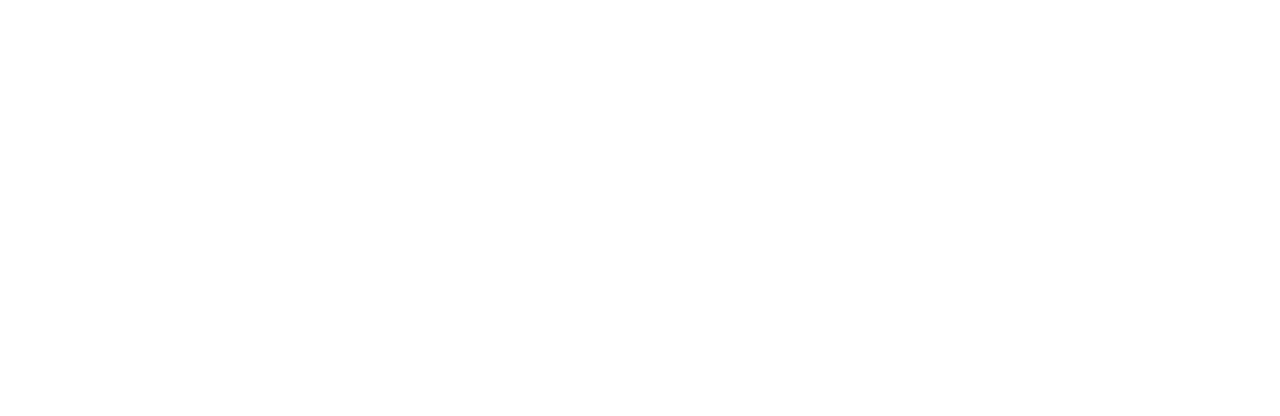
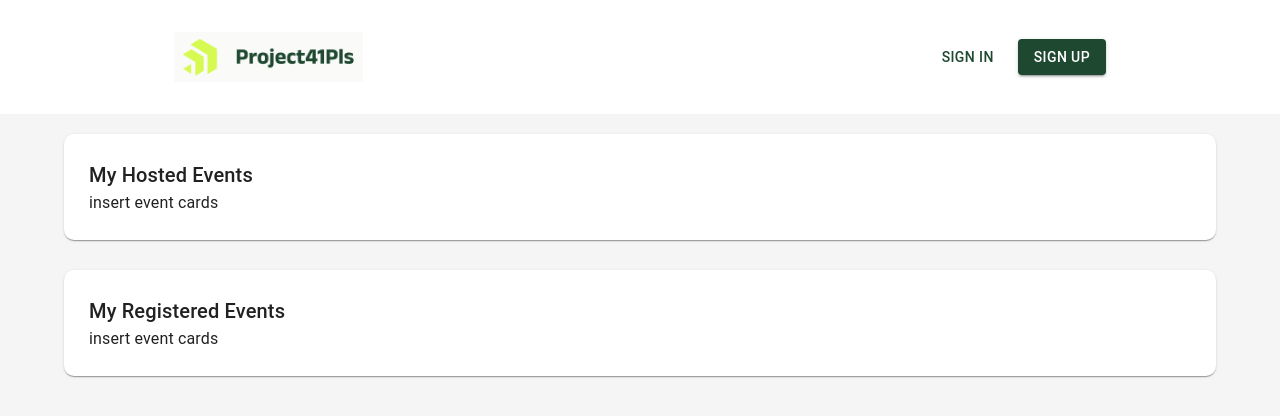
Before and after one commit to EtanC/event-management-website, a React (Vite) app in the folder frontend/: page /my-events in a window 1280 px wide. Before the commit this address had no page. Shown: the top 416 px of the page. Built offline with nearby package versions, Linux system fonts and the light colour scheme.

Commit message:
created new event button & my events page. my events page is bare-bones

```diff
--- a/frontend/package.json
+++ b/frontend/package.json
@@ -15,7 +15,7 @@
     "@mui/icons-material": "^5.15.20",
     "@mui/material": "^5.15.20",
     "@mui/styled-engine-sc": "^6.0.0-alpha.18",
-    "@mui/x-date-pickers": "^7.7.0",
+    "@mui/x-date-pickers": "^7.8.0",
     "axios": "^1.7.2",
     "dayjs": "^1.11.11",
     "dompurify": "^3.1.5",
@@ -33,7 +33,7 @@
     "eslint-plugin-react": "^7.34.1",
     "eslint-plugin-react-hooks": "^4.6.0",
     "eslint-plugin-react-refresh": "^0.4.6",
-    "vite": "^5.2.0",
-    "jwt-decode": "^4.0.0"
+    "jwt-decode": "^4.0.0",
+    "vite": "^5.2.0"
   }
 }
--- a/frontend/src/App.jsx
+++ b/frontend/src/App.jsx
@@ -8,6 +8,7 @@
 import ProfilePage from "./pages/ProfilePage";
 import RegisterPage from "./pages/RegisterPage";
 import LoginPage from "./pages/LoginPage"
+import MyEventsPage from "./pages/MyEventsPage";
 
 const App = () => {
 
@@ -24,6 +25,7 @@
         <Route path="/register" element={<RegisterPage />} />
         <Route path="/login" element={<LoginPage />} />
         <Route path="/event/:id" element={<EventDetailPage />} />
+        <Route path="/my-events" element={<MyEventsPage />} />
       </Routes>
     </Router>
   );
--- a/frontend/src/components/EventDetail.jsx
+++ b/frontend/src/components/EventDetail.jsx
@@ -9,7 +9,7 @@
         <Box className="date-time-box" sx={{ position: 'absolute', top: '30%', left: '70%', transform: 'translate(-20%, -0%)', zIndex: 2 }}>
             <Card sx={{ padding: '20px', width: '100%' }}>
                 <CardContent>
-            <Typography variant="h6" component="h2" gutterBottom>
+                    <Typography variant="h6" component="h2">
                         Date & time
                     </Typography>
                     <Box display="flex" alignItems="center">
--- /dev/null
+++ b/frontend/src/components/FloatingButton.jsx
@@ -0,0 +1,32 @@
+// FloatingButton.js
+import React from 'react';
+import styled from 'styled-components';
+
+const Button = styled.button`
+    position: fixed;
+    bottom: 50px;
+    right: 50px;
+    width: 80px;
+    height: 80px;
+    border-radius: 50%;
+    background-color: #1E4830;
+    color: white;
+    border: none;
+    display: flex;
+    align-items: center;
+    justify-content: center;
+    font-size: 40px;
+    cursor: pointer;
+    box-shadow: 0 4px 8px rgba(0, 0, 0, 0.2);
+    z-index: 1000;
+
+    &:hover {
+        background-color: #004831;
+    }
+`;
+
+const FloatingButton = ({ onClick }) => {
+    return <Button onClick={onClick}>+</Button>;
+};
+
+export default FloatingButton;
--- a/frontend/src/components/Navbar.jsx
+++ b/frontend/src/components/Navbar.jsx
@@ -44,6 +44,10 @@
         navigate('/profile');
     };
 
+    const handleMyEvents = () => {
+        navigate('/my-events');
+    }
+
     return (
         <Box sx={{ flexGrow: 1 }}>
             <AppBar position="static" sx={{ padding: "25px 150px 25px", backgroundColor: 'white' }}>
@@ -88,7 +92,7 @@
                                 sx={{ mt: 1.5 }}
                             >
                                 <MenuItem onClick={handleProfile}>Profile</MenuItem>
-                                <MenuItem onClick={handleClose}>My Events</MenuItem>
+                                <MenuItem onClick={handleMyEvents}>My Events</MenuItem>
                                 <MenuItem onClick={() => handleLogout(navigate, setAuth)}>Log Out</MenuItem>
                             </Menu>
                         </div>
--- a/frontend/src/components/NewEvent.jsx
+++ b/frontend/src/components/NewEvent.jsx
@@ -57,8 +57,7 @@
     width: 1,
 });
 
-const NewEvent = () => {
-    const [open, setOpen] = useState(false);
+const NewEvent = ({ open, handleClose }) => {
     const [eventData, setEventData] = useState({
         eventName: '',
         location: '',
@@ -71,7 +70,7 @@
 
     const handleSave = () => {
         console.log(eventData);
-        setOpen(false);
+        handleClose();
         // save the data into the database
 
         setEventData(preState => ({
@@ -83,7 +82,7 @@
             description: '',
             tags: [],
             image: null
-        }))
+        }));
     };
 
     const handleChange = (e) => {
@@ -117,15 +116,11 @@
 
     return (
         <>
-            <Button variant="contained" color="primary" onClick={() => { setOpen(true) }}>
-                New Event
-            </Button>
             <Modal
                 sx={styles.modal}
                 open={open}
-                onClose={() => { setOpen(false) }}
+                onClose={handleClose}
                 closeAfterTransition
-                disableBackdropClick={true}
             >
                 <Fade in={open}>
                     <Card sx={styles.card}>
@@ -213,7 +208,7 @@
                             </Grid>
                         </Grid>
                         <Box sx={styles.buttonsContainer}>
-                            <Button variant="outlined" color="primary" sx={styles.button} onClick={() => { setOpen(false) }}>Cancel</Button>
+                            <Button variant="outlined" color="primary" sx={styles.button} onClick={handleClose}>Cancel</Button>
                             <Button variant="contained" color="primary" sx={styles.button} onClick={handleSave}>Save Event</Button>
                         </Box>
                     </Card>
--- a/frontend/src/pages/HomePage.jsx
+++ b/frontend/src/pages/HomePage.jsx
@@ -3,8 +3,8 @@
 import Navbar from '../components/Navbar';
 import EventLoading from '../components/MainEventCardSection';
 import defaultImage from '../Image/default-image.jpg';
+import NewEventButton from '../components/NewEventButton'
 
-import NewEvent from '../components/NewEvent'
 function HomePage() {
     const navigate = useNavigate();
 
@@ -17,6 +17,7 @@
             <Navbar />
             <Box sx={{ backgroundColor: '#f5f5f5', padding: '20px 0' }}>
                 <Container maxWidth="lg">
+                    <NewEventButton />
                     <Box
                         sx={{
                             position: 'relative',
--- /dev/null
+++ b/frontend/src/pages/MyEventsPage.jsx
@@ -0,0 +1,48 @@
+import { Box, Container, Card, Typography } from '@mui/material';
+import Navbar from '../components/Navbar';
+
+function MyEvents() {
+
+    return (
+        <>
+            <Navbar />
+            <Box sx={{ backgroundColor: '#f5f5f5', padding: '20px 0', minHeight: '90vh' }}>
+                <Container maxWidth="lg">
+                    <Card sx={styles.flexCard}>
+
+                        <Typography variant="h6" component="h2">My Hosted Events</Typography>
+                        <Typography> insert event cards</Typography>
+                    </Card>
+                    <Card sx={styles.flexCard}>
+
+                        <Typography variant="h6" component="h2">My Registered Events</Typography>
+                        <Typography> insert event cards</Typography>
+                    </Card>
+
+                </Container>
+
+            </Box>
+        </>
+    )
+}
+
+const styles = {
+    flexbox: {
+        display: 'flex',
+        alignItems: 'center',
+        justifyContent: 'center',
+        flexDirection: 'column'
+    },
+    flexCard: {
+        marginBottom: '30px',
+        borderRadius: '10px',
+        padding: '25px'
+    },
+    headerFont: {
+        fontWeight: 'bold',
+        fontSize: '18px',
+        marginBottom: '20px',
+    }
+}
+
+export default MyEvents;
```
Also changed, not shown: 1 other file (tests, documents, lock files or other folders). Lines whose indentation alone changed are shown as unchanged.
